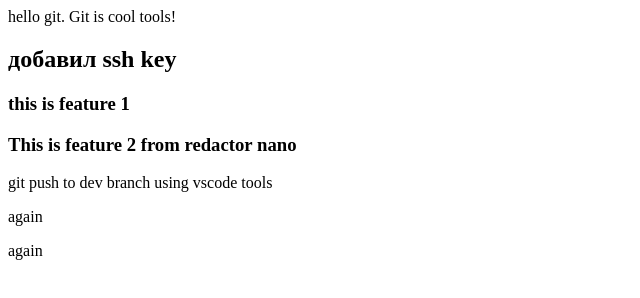
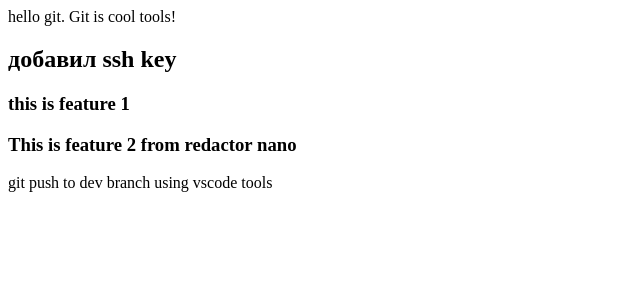
Before and after one commit to Andrew1996-la/git-advanced-practice, a plain HTML site: page index.html in a window 1280 px wide. Shown: the whole page, without its empty margins (0-640 px from the left). Drawn offline with Linux system fonts and the light colour scheme.

Commit message:
del lines

```diff
--- a/index.html
+++ b/index.html
@@ -12,7 +12,6 @@
     <h3>This is feature 2 from redactor nano</h3>
 
     <p>git push to dev branch using vscode tools</p>
-    <p>again</p>
-    <p>again</p>
+
 </body>
 </html>
```
